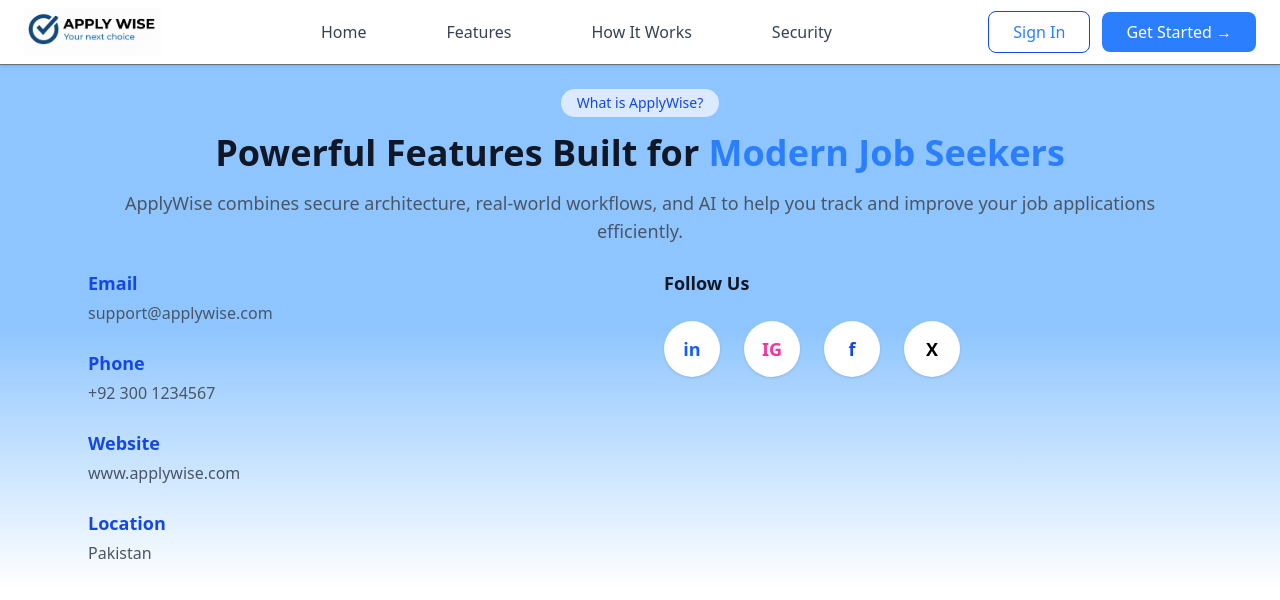
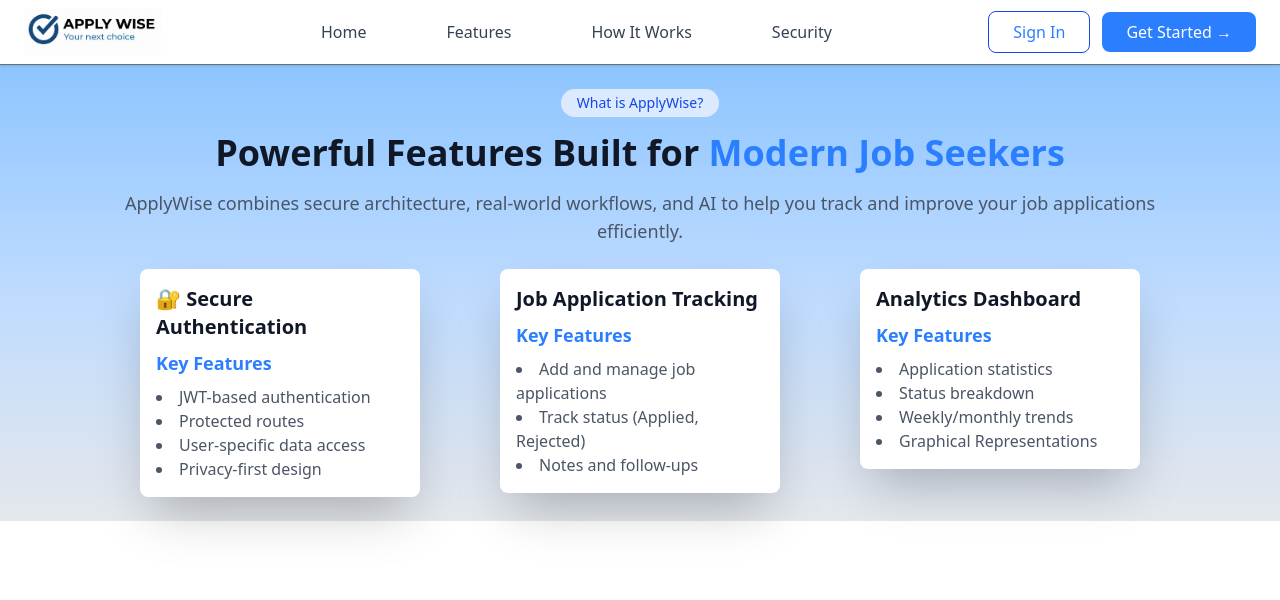
Before and after one commit to mdqasim786/ApplyWise-AI-Job-Application-Tracker, a React (Vite) app in the folder client/client/: page /features in a window 1280 px wide. Shown: the top 600 px of the page. Built offline with nearby package versions, Linux system fonts and the light colour scheme.

Commit message:
features first 3 card

```diff
--- a/client/client/src/Pages/Contact.jsx
+++ b/client/client/src/Pages/Contact.jsx
@@ -15,7 +15,7 @@
         setMobileMenuOpen={setMobileMenuOpen}
       />
 
-      <div className="bg-gradient-to-b from-blue-300 via-blue-300 to-white">
+      <div className="bg-gradient-to-b from-blue-300 via-blue-200 to-gray-200">
         <div className="max-w-6xl mx-auto py-6 px-6">
           <div className="text-center mb-6">
             <span className="inline-block mb-4 px-4 py-1 text-sm font-medium text-blue-700 bg-blue-100 rounded-full">
--- a/client/client/src/Pages/Features.jsx
+++ b/client/client/src/Pages/Features.jsx
@@ -5,7 +5,7 @@
     <>
     <Header />
 
-    <div className="bg-gradient-to-b from-blue-300 via-blue-300 to-white">
+    <div className="bg-gradient-to-b from-blue-300 via-blue-200 to-gray-200">
       <div className="max-w-6xl mx-auto py-6 px-6">
         <div className="text-center mb-6">
           <span className="inline-block mb-4 px-4 py-1 text-sm font-medium text-blue-700 bg-blue-100 rounded-full">
@@ -21,56 +21,49 @@
           </p>
         </div>
 
-        <div className="grid md:grid-cols-2 gap-12 items-start">
-          <div className="space-y-6">
-            <div>
-              <h3 className="text-lg font-semibold text-blue-700">Email</h3>
-              <p className="text-gray-600 mt-1">support@applywise.com</p>
-            </div>
-
-            <div>
-              <h3 className="text-lg font-semibold text-blue-700">Phone</h3>
-              <p className="text-gray-600 mt-1">+92 300 1234567</p>
-            </div>
-
-            <div>
-              <h3 className="text-lg font-semibold text-blue-700">Website</h3>
-              <p className="text-gray-600 mt-1">www.applywise.com</p>
-            </div>
-
-            <div>
-              <h3 className="text-lg font-semibold text-blue-700">Location</h3>
-              <p className="text-gray-600 mt-1">Pakistan</p>
+        {/* Cards For defining features */}
+        {/* Card 1 */}
+        <div className='ml-13 flex'>
+          <div className="w-70">
+            <div className="bg-white shadow-2xl rounded-lg p-4">
+              <h2 className="text-xl font-bold text-gray-900 mb-2"> 🔐 Secure Authentication</h2>
+                <h3 className="text-lg font-semibold text-blue-500">Key Features</h3>
+                  <ul className="list-disc list-inside mt-2 text-gray-600">
+                    <li>JWT-based authentication</li>
+                    <li>Protected routes</li>
+                    <li>User-specific data access</li>
+                    <li>Privacy-first design</li>
+                  </ul>
             </div>
           </div>
 
-          <div>
-            <h3 className="text-lg font-semibold text-gray-900 mb-6">
-              Follow Us
-            </h3>
-
-            <div className="flex gap-6">
-              <div className="w-14 h-14 flex items-center justify-center rounded-full bg-white shadow hover:shadow-md transition cursor-pointer">
-                <span className="text-blue-600 font-bold text-lg">in</span>
-              </div>
-
-              <div className="w-14 h-14 flex items-center justify-center rounded-full bg-white shadow hover:shadow-md transition cursor-pointer">
-                <span className="text-pink-500 font-bold text-lg">IG</span>
-              </div>
-
-              <div className="w-14 h-14 flex items-center justify-center rounded-full bg-white shadow hover:shadow-md transition cursor-pointer">
-                <span className="text-blue-700 font-bold text-lg">f</span>
-              </div>
-
-              <div className="w-14 h-14 flex items-center justify-center rounded-full bg-white shadow hover:shadow-md transition cursor-pointer">
-                <span className="text-black font-bold text-lg">X</span>
-              </div>
-
+          {/* Card 2 */}
+          <div className="w-70 ml-20">
+            <div className="bg-white shadow-2xl rounded-lg p-4">
+              <h2 className="text-xl font-bold text-gray-900 mb-2">Job Application Tracking</h2>
+                <h3 className="text-lg font-semibold text-blue-500">Key Features</h3>
+                  <ul className="list-disc list-inside mt-2 text-gray-600">
+                    <li>Add and manage job applications</li>
+                    <li>Track status (Applied, Rejected)</li>
+                    <li>Notes and follow-ups</li>
+                  </ul>
             </div>
           </div>
 
+          {/* Card 3 */}
+          <div className="w-70 ml-20">
+            <div className="bg-white shadow-2xl rounded-lg p-4">
+              <h2 className="text-xl font-bold text-gray-900 mb-2"> Analytics Dashboard</h2>
+                <h3 className="text-lg font-semibold text-blue-500">Key Features</h3>
+                  <ul className="list-disc list-inside mt-2 text-gray-600">
+                    <li>Application statistics</li>
+                    <li>Status breakdown</li>
+                    <li>Weekly/monthly trends</li>
+                    <li>Graphical Representations</li>
+                  </ul>
+            </div>
+          </div>
         </div>
-
       </div>
     </div>
   </>
```
